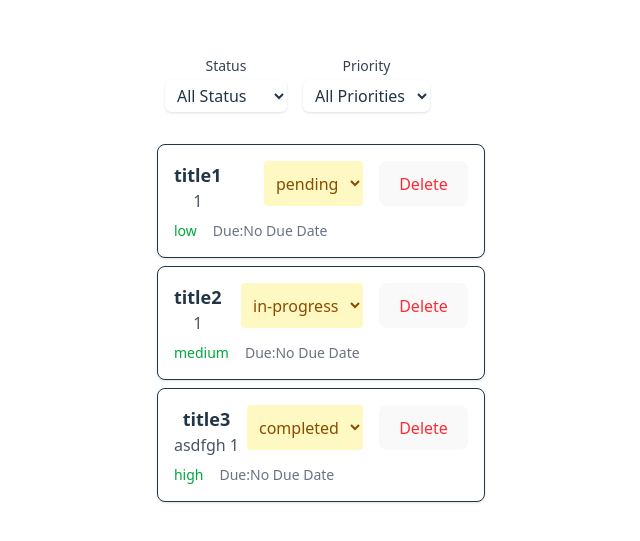
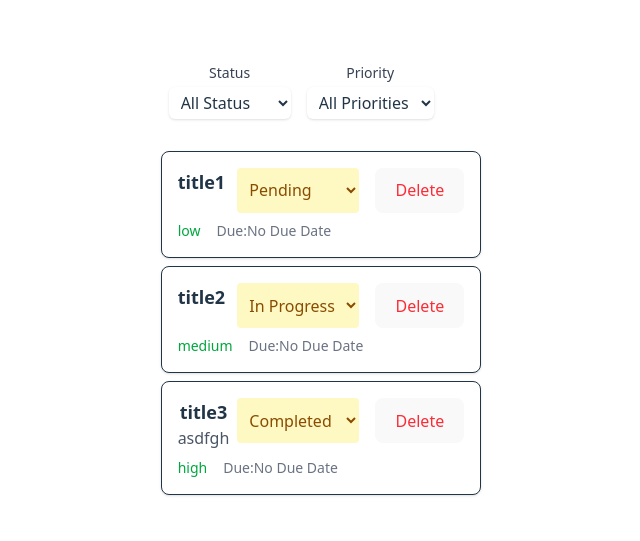
Before and after one commit to DhanashreeKharade451/Lab-3task-manager, a React (Vite) app: page / in a window 1280 px wide. Shown: the part 125-666 px from the top of the page, without its empty margins (319-959 px from the left). Built offline with nearby package versions, Linux system fonts and the light colour scheme.

Commit message:
onStatusChange working fine

```diff
--- a/src/components/TaskItem/TaskItem.tsx
+++ b/src/components/TaskItem/TaskItem.tsx
@@ -1,33 +1,44 @@
-import type{ Task, TaskItemProps} from "../../types";
+import type { Task, TaskItemProps, TaskStatus } from "../../types";
 
-const TaskItem =({task, onStatusChange, onDelete}: TaskItemProps)=>{
-
-
-
-    return(
+const TaskItem = ({ task, onStatusChange, onDelete }: TaskItemProps) => {
+  return (
     <div className="space-y-4 m-2">
       <div className="p-4 border rounded-lg shadow-sm hover:shadow-md transition-shadow bg-white dark:bg-black dark:border-gray-700">
         <div className="flex justify-between items-start">
           <div>
             <h3 className="text-lg font-semibold">{task.title}</h3>
-              <p className="text-gray-600">{task.description} 1</p>
+            <p className="text-gray-600">{task.description}</p>
           </div>
           <div className="flex gap-2">
-              <select className="px-2 py-1 rounded bg-white mx-2 bg-yellow-100 text-yellow-800">
-                <option value="pending">{task.status}</option>
-                <option value="in-progress">{task.status}</option>
-                <option value="completed">{task.status}</option>
+            {/* Status Change */}
+            <select
+              className="px-2 py-1 rounded bg-white mx-2 bg-yellow-100 text-yellow-800"
+              value={task.status}
+              onChange={(e) =>
+                onStatusChange(task.id, e.target.value as TaskStatus)
+              }
+            >
+              <option value="pending">Pending</option>
+              <option value="in-progress">In Progress</option>
+              <option value="completed">Completed</option>
             </select>
-              <button className="text-red-500 hover:text-red-700" onClick={() => onDelete(task.id)}>Delete</button>
+            <button
+              className="text-red-500 hover:text-red-700"
+              onClick={() => onDelete(task.id)}
+            >
+              Delete
+            </button>
           </div>
         </div>
         <div className="mt-2 flex gap-4 text-sm">
           <span className="text-green-600">{task.priority}</span>
-            <span className="text-gray-500">Due:{task.dueDate || "No Due Date"}</span>
+          <span className="text-gray-500">
+            Due:{task.dueDate || "No Due Date"}
+          </span>
         </div>
       </div>
     </div>
-    )
+  );
 };
 
 export default TaskItem;
```
Lines whose indentation alone changed are shown as unchanged.
